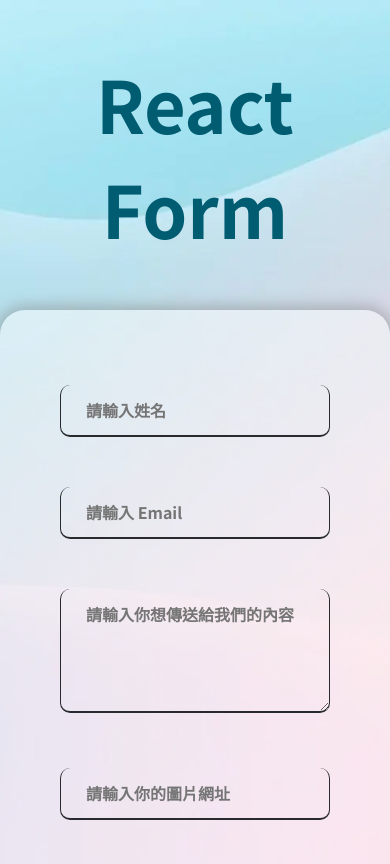
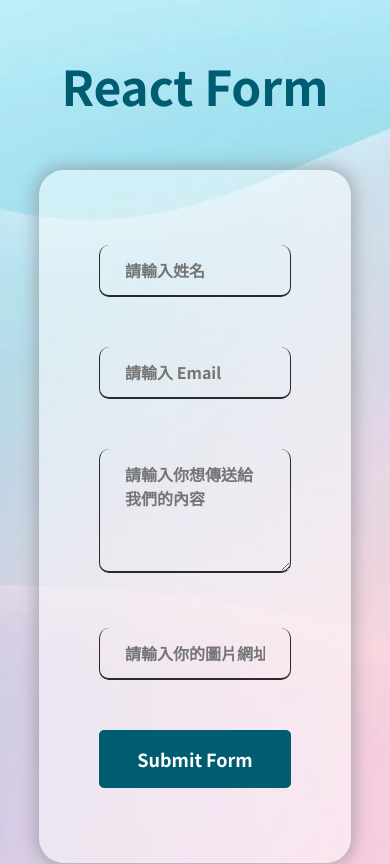
Before and after one commit to happyloa/React-Form, a React (Create React App) app: page / in a window 390 px wide. Shown: the top 864 px of the page. Built offline with nearby package versions, Linux system fonts and the light colour scheme.

Commit message:
feat: 新增響應式樣式

```diff
--- a/src/components/Form/Form.css
+++ b/src/components/Form/Form.css
@@ -69,3 +69,13 @@ button:hover {
   background-color: #00000000;
   color: #005c71;
 }
+
+@media (max-width: 992px) {
+  h2 {
+    font-size: 48px;
+  }
+
+  form {
+    width: 80%;
+  }
+}
```
